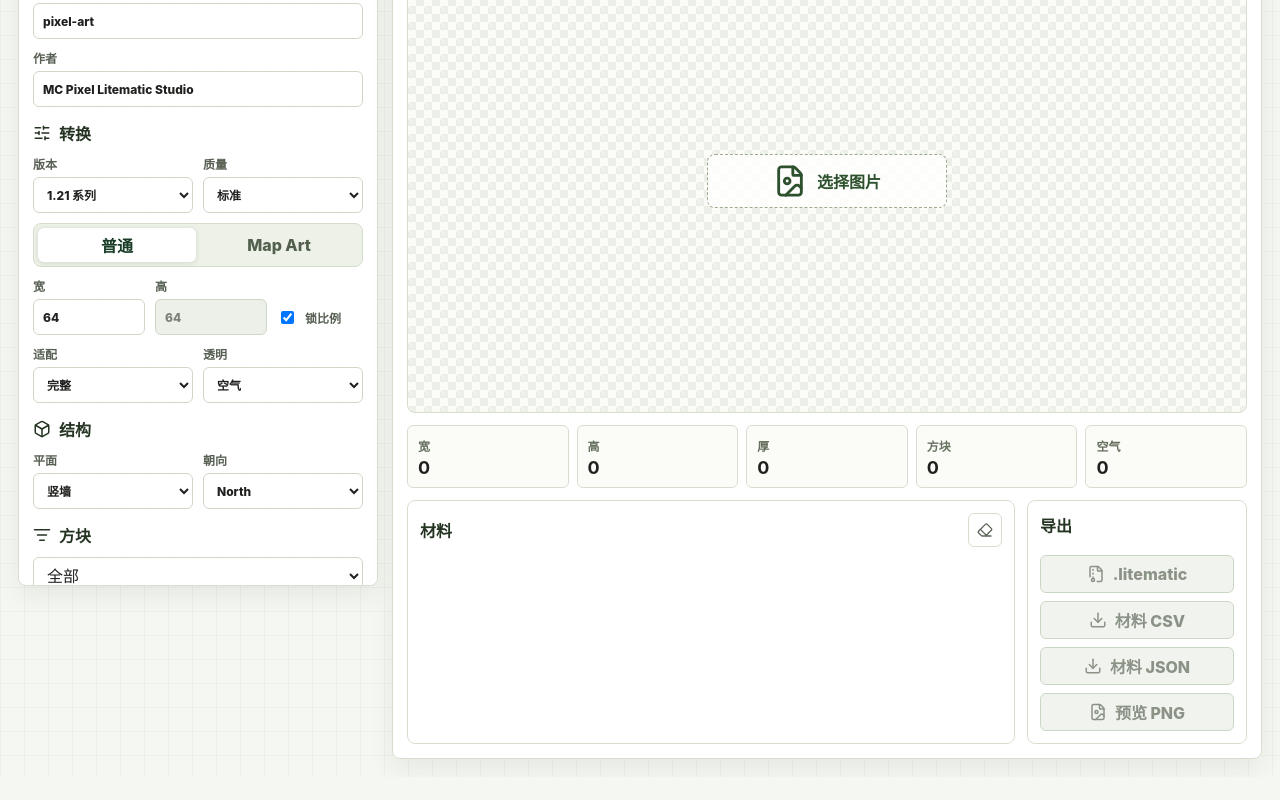
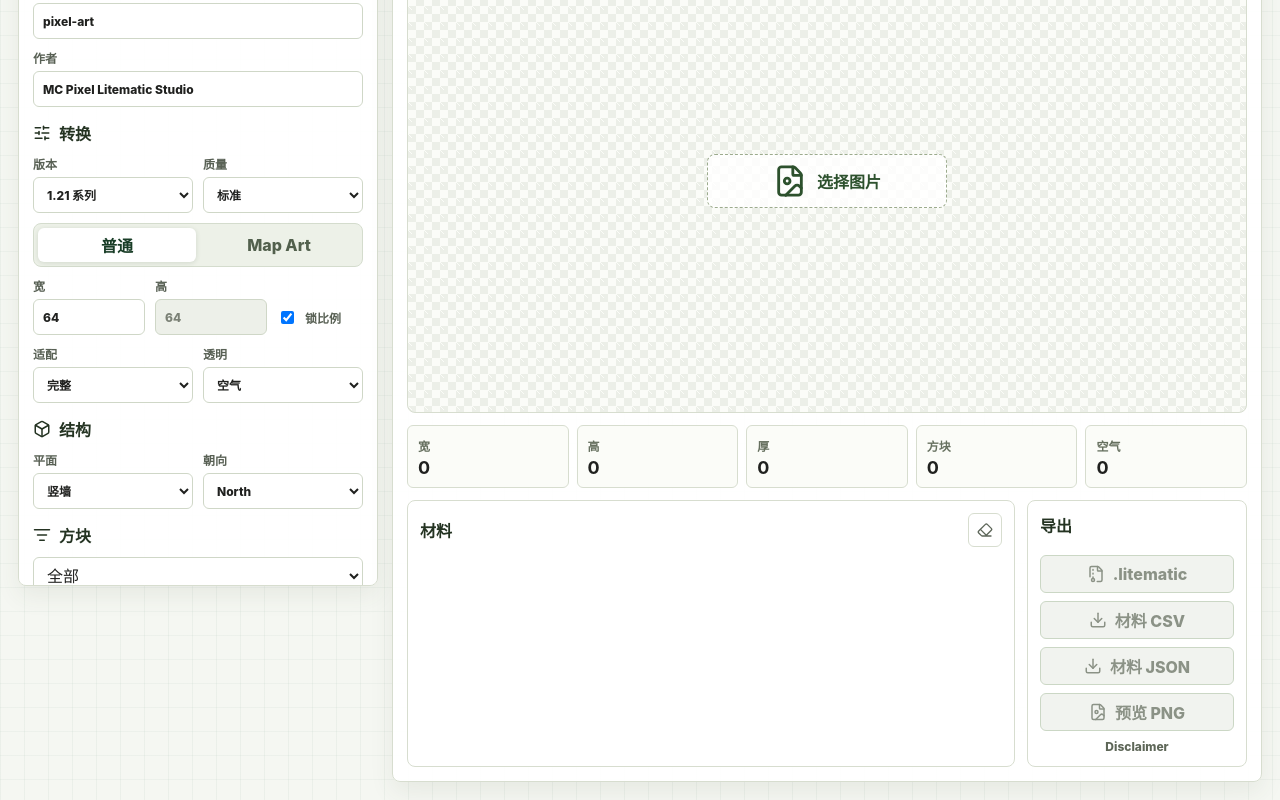
Before and after one commit to ArcherY417/mc-pixel-litematic-cloudflare, a React (Vite) app: page / in a window 1280 px wide. Shown: the part 204-1004 px from the top of the page. Before the commit the page ends 981 px from the top, so only its background shows below. Built offline with nearby package versions, Linux system fonts and the light colour scheme.

Commit message:
Add project disclaimer

```diff
--- a/src/main.tsx
+++ b/src/main.tsx
@@ -442,6 +442,14 @@ function App() {
               <DownloadLink href={result?.downloads.materials_csv} icon={<Download size={18} />} label="材料 CSV" downloadName={`${safeDownloadName(settings.name)}-materials.csv`} />
               <DownloadLink href={result?.downloads.materials_json} icon={<Download size={18} />} label="材料 JSON" downloadName={`${safeDownloadName(settings.name)}-materials.json`} />
               <DownloadLink href={result?.downloads.preview_png} icon={<FileImage size={18} />} label="预览 PNG" downloadName={`${safeDownloadName(settings.name)}-preview.png`} />
+              <a
+                className="legal-link"
+                href="https://github.com/ArcherY417/mc-pixel-litematic-cloudflare/blob/main/DISCLAIMER.md"
+                target="_blank"
+                rel="noreferrer"
+              >
+                Disclaimer
+              </a>
             </section>
           </div>
         </section>
--- a/src/styles.css
+++ b/src/styles.css
@@ -514,6 +514,19 @@ input:disabled {
   pointer-events: none;
 }
 
+.legal-link {
+  color: #5e6758;
+  font-size: 12px;
+  font-weight: 800;
+  text-align: center;
+  text-decoration: none;
+}
+
+.legal-link:hover {
+  color: #234228;
+  text-decoration: underline;
+}
+
 @media (max-width: 1040px) {
   .workspace {
     grid-template-columns: 1fr;
```
Also changed, not shown: 2 other files (tests, documents, lock files or other folders).
